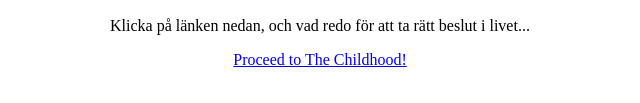
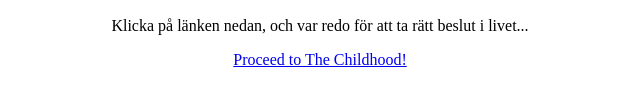
Before and after one commit to hannakalholm/myJSstuff, a plain HTML site: page AdventureForALifetime/index.html in a window 1280 px wide. Shown: the part 277-380 px from the top of the page, 320-960 px from the left. Drawn offline with Linux system fonts and the light colour scheme.

Commit message:
Correct spelling.

```diff
--- a/AdventureForALifetime/index.html
+++ b/AdventureForALifetime/index.html
@@ -11,7 +11,7 @@
 
     <p><center><img src="image/index.jpg"></center></p>
 
-   <p><center>Klicka på länken nedan, och vad redo för att ta rätt beslut i livet...</p>
+   <p><center>Klicka på länken nedan, och var redo för att ta rätt beslut i livet...</p>
 
     <p><a href="TheChildhood.html">Proceed to The Childhood!</a></center></p>
 </body>
```
